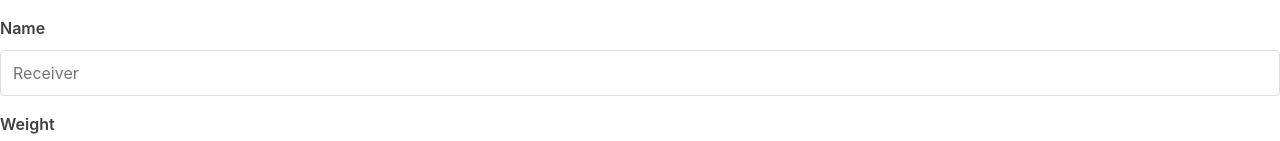
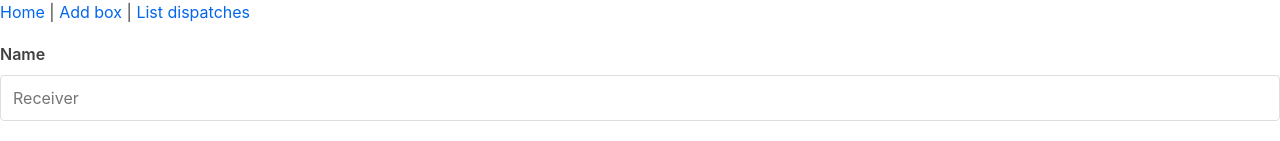
Before and after one commit to Jonar/Boxinator, a React (Create React App) app: page / in a window 1280 px wide. Shown: the top 141 px of the page. Built offline with nearby package versions, Linux system fonts and the light colour scheme; no server answers.

Commit message:
Introduce routing
Three routes:
- root (Home)
- addboxes
- listboxes

Also
- Nav links
- Component structure
- Sass support

```diff
--- a/package.json
+++ b/package.json
@@ -7,9 +7,11 @@
     "@testing-library/jest-dom": "^4.2.4",
     "@testing-library/react": "^9.5.0",
     "@testing-library/user-event": "^7.2.1",
+    "node-sass": "^4.14.1",
     "react": "^16.13.1",
     "react-dom": "^16.13.1",
     "react-redux": "^7.2.0",
+    "react-router-dom": "^5.2.0",
     "react-scripts": "3.4.1",
     "redux": "^4.0.5"
   },
--- a/src/App.js
+++ b/src/App.js
@@ -1,11 +1,12 @@
 import React from 'react';
 
 import './App.css';
-import AddBox from './AddBox';
-import DispatchTable from './DispatchTable';
+import AddBox from './components/AddBox';
+import DispatchTable from './components/DispatchTable';
+import { Switch, Route, Link } from 'react-router-dom';
 
 function App() {
-  async function addDispatch(box) {
+  async function addDispatch(box) { //TODO: Move to AddBox or to redux action
     try {
       const response = await fetch('http://localhost:4567/box', {
         method: 'POST',
@@ -23,8 +24,23 @@ function App() {
   }
   return (
     <div className="App">
-      <AddBox addDispatch={addDispatch}/>
-      <DispatchTable />
+      <nav>
+        <Link to="/">Home</Link> |
+        <Link to="/addbox"> Add box</Link> |
+        <Link to="/listboxes"> List dispatches</Link>
+      </nav>
+      <Switch>
+        <Route exact path="/">
+          <AddBox addDispatch={addDispatch} />
+          <DispatchTable />
+        </Route>
+        <Route exact path="/addbox">
+          <AddBox addDispatch={addDispatch} />
+        </Route>
+        <Route exact path="/listboxes">
+          <DispatchTable />
+        </Route>
+      </Switch>
     </div>
   );
 }
--- a/src/AddBox.js
+++ b/src/components/AddBox.js
@@ -12,8 +12,8 @@ function AddBox({addDispatch}) {
     };
     const [box, setBox] = useState(initialState);
     function handleInput(event) {
-        const { name, value } = event.target; //name refers to form input field
-        setBox({ ...box, [name]: value });
+        const { name, value } = event.target;
+        setBox({ ...box, [name]: value }); //name matches form field
     }
     function handleSubmit(event){
         event.preventDefault(); //avoid URL change
--- a/src/DispatchTable.js
+++ b/src/components/DispatchTable.js
@@ -1,6 +1,6 @@
 import React, { useEffect } from 'react';
 import { useDispatch, useSelector } from 'react-redux';
-import { dispatchesSelector, fetchDispatches } from './slices/dispatches';
+import { dispatchesSelector, fetchDispatches } from '../slices/dispatches';
 
 function DispatchTable() {
     const dispatch = useDispatch();
--- a/src/index.js
+++ b/src/index.js
@@ -7,13 +7,16 @@ import './index.css';
 import App from './App';
 import * as serviceWorker from './serviceWorker';
 import rootReducer from './slices/root';
+import { HashRouter as Router } from 'react-router-dom';
 
 const store = configureStore({reducer: rootReducer});
 
 ReactDOM.render(
   <React.StrictMode>
     <Provider store={store}>
-      <App />
+      <Router>
+        <App />
+      </Router>
     </Provider>
   </React.StrictMode>,
   document.getElementById('root')
```
Also changed, not shown: 1 other file (tests, documents, lock files or other folders).
